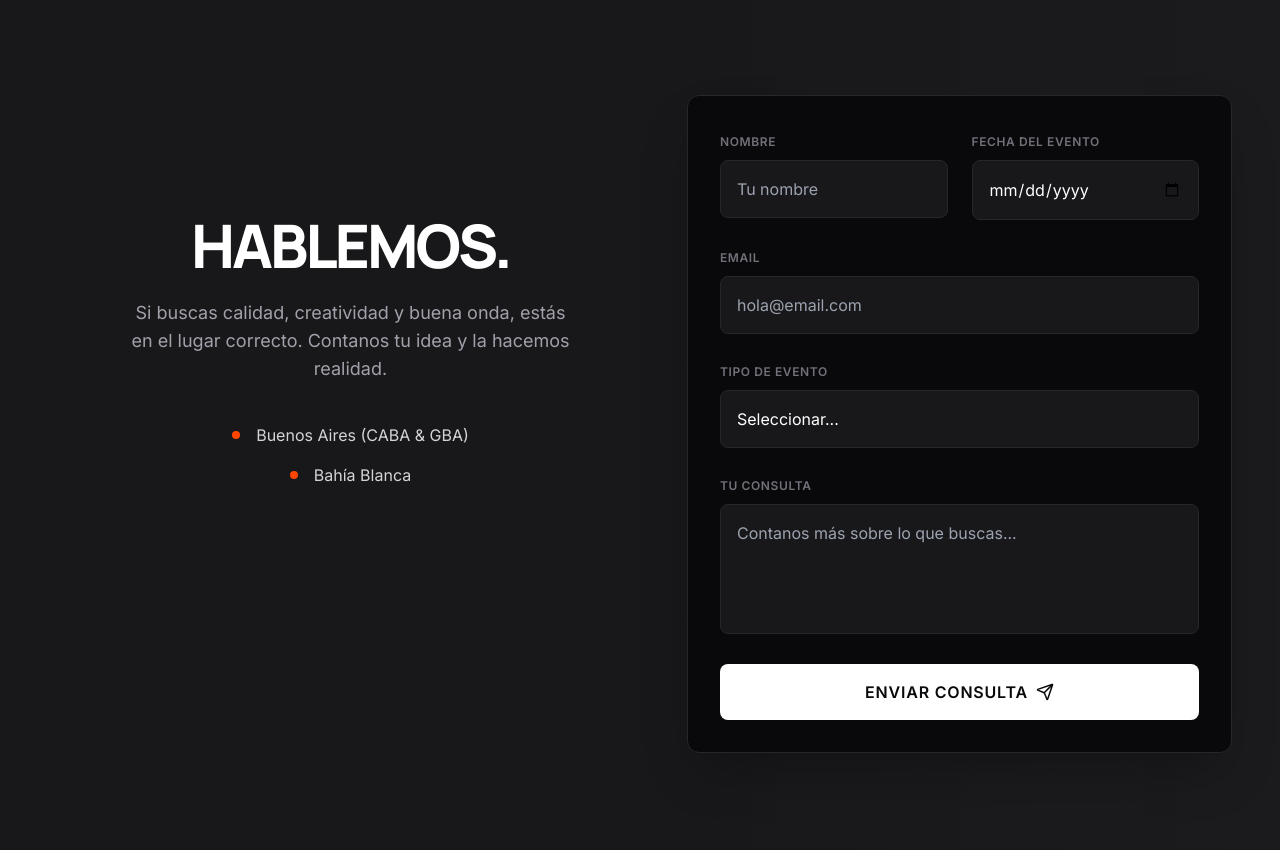
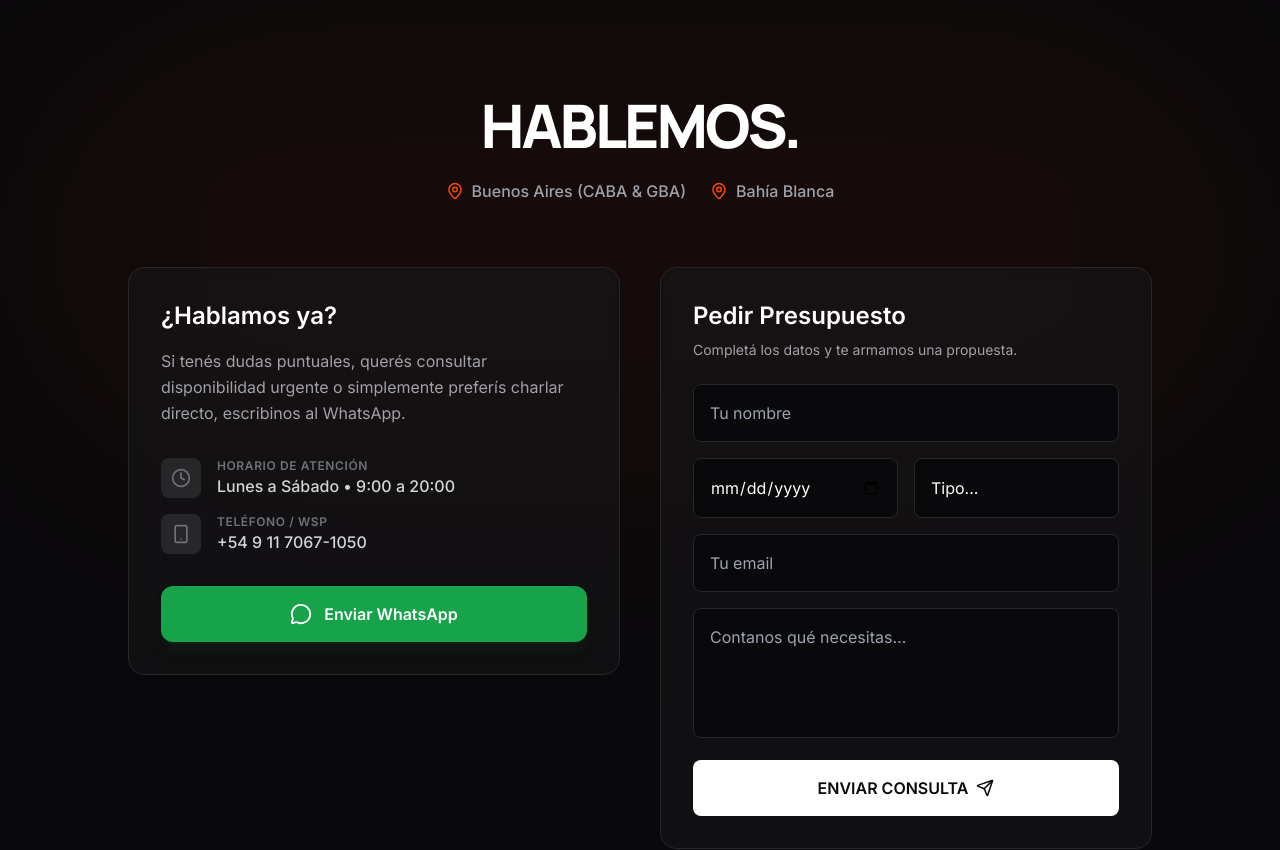
Before and after one commit to joaqui1/Frameba, a React (Vite) app: page / in a window 1280 px wide. Shown: the part 2940-3790 px from the top of the page. Built offline with nearby package versions, Linux system fonts and the light colour scheme.

Commit message:
Mejora diseño Contacto y fix scroll automatico

```diff
--- a/components/Contact.tsx
+++ b/components/Contact.tsx
@@ -1,12 +1,21 @@
 import React, { useState } from 'react';
-import { Send, CheckCircle, AlertCircle } from 'lucide-react';
+import { Send, CheckCircle, AlertCircle, MessageCircle, MapPin, Mail, Clock, Smartphone } from 'lucide-react';
 
 declare global {
-  interface Window { gtag: any; }
+  interface Window {
+    gtag: any;
+    gtag_report_conversion: (url?: string) => boolean;
+  }
 }
 
 export const Contact: React.FC = () => {
   const [status, setStatus] = useState<'idle' | 'submitting' | 'success' | 'error'>('idle');
+
+  const handleWhatsAppClick = () => {
+    if (typeof window.gtag_report_conversion === 'function') {
+      window.gtag_report_conversion();
+    }
+  };
 
   const handleSubmit = async (e: React.FormEvent<HTMLFormElement>) => {
     e.preventDefault();
@@ -43,128 +52,151 @@ export const Contact: React.FC = () => {
   };
 
   return (
-    <section id="contacto" className="py-24 bg-zinc-900 relative overflow-hidden">
-      <div className="absolute top-0 right-0 w-1/2 h-full bg-gradient-to-l from-zinc-800/20 to-transparent pointer-events-none"></div>
+    <section id="contacto" className="py-24 bg-zinc-950 relative overflow-hidden">
+      {/* Fondo sutil */}
+      <div className="absolute top-0 left-1/2 -translate-x-1/2 w-full max-w-7xl h-[500px] bg-brand-orange/5 blur-[120px] rounded-full pointer-events-none"></div>
 
-      <div className="container mx-auto px-6 md:px-12 flex flex-col lg:flex-row gap-16 relative z-10">
+      <div className="container mx-auto px-6 md:px-12 relative z-10">
 
-        {/* Bloque de Texto */}
-        <div className="lg:w-1/2 lg:mt-[120px] lg:ml-[30px] text-center lg:text-center">
+        {/* CABECERA */}
+        <div className="text-center max-w-3xl mx-auto mb-16">
           <h2 className="font-display font-black text-5xl md:text-6xl text-white mb-6 tracking-tighter">
             HABLEMOS.
           </h2>
-          <p className="text-zinc-400 text-lg mb-10 max-w-md mx-auto">
-            Si buscas calidad, creatividad y buena onda, estás en el lugar correcto. Contanos tu idea y la hacemos realidad.
-          </p>
 
-          <div className="space-y-4 flex flex-col items-center">
-            <div className="flex items-center gap-4 text-zinc-300">
-              <div className="w-2 h-2 bg-brand-orange rounded-full"></div>
+          <div className="flex flex-wrap justify-center gap-6 text-zinc-400 font-medium">
+            <div className="flex items-center gap-2">
+              <MapPin size={18} className="text-brand-orange" />
               <span>Buenos Aires (CABA & GBA)</span>
             </div>
-            <div className="flex items-center gap-4 text-zinc-300">
-              <div className="w-2 h-2 bg-brand-orange rounded-full"></div>
+            <div className="flex items-center gap-2">
+              <MapPin size={18} className="text-brand-orange" />
               <span>Bahía Blanca</span>
             </div>
           </div>
         </div>
 
-        {/* Bloque del Formulario */}
-        <div className="lg:w-1/2">
+        {/* GRILLA 50/50 CON ALTURA INDEPENDIENTE (items-start) */}
+        <div className="grid lg:grid-cols-2 gap-10 max-w-5xl mx-auto items-start">
+
+          {/* === COLUMNA 1: INFO Y WHATSAPP === */}
+          <div className="bg-zinc-900/50 border border-zinc-800 rounded-2xl p-8 backdrop-blur-sm">
+            <div className="mb-8">
+              <h3 className="text-2xl font-bold text-white mb-4">¿Hablamos ya?</h3>
+              <p className="text-zinc-400 leading-relaxed">
+                Si tenés dudas puntuales, querés consultar disponibilidad urgente o simplemente preferís charlar directo, escribinos al WhatsApp.
+              </p>
+            </div>
+
+            {/* Datos de contacto rápidos */}
+            <div className="space-y-4 mb-8">
+              <div className="flex items-center gap-4 text-zinc-300">
+                <div className="w-10 h-10 bg-zinc-800 rounded-lg flex items-center justify-center text-zinc-500">
+                  <Clock size={20} />
+                </div>
+                <div>
+                  <p className="text-xs text-zinc-500 uppercase font-bold tracking-wider">Horario de atención</p>
+                  <p className="font-medium">Lunes a Sábado • 9:00 a 20:00</p>
+                </div>
+              </div>
+              <div className="flex items-center gap-4 text-zinc-300">
+                 <div className="w-10 h-10 bg-zinc-800 rounded-lg flex items-center justify-center text-zinc-500">
+                  <Smartphone size={20} />
+                </div>
+                <div>
+                  <p className="text-xs text-zinc-500 uppercase font-bold tracking-wider">Teléfono / WSP</p>
+                  <p className="font-medium">+54 9 11 7067-1050</p>
+                </div>
+              </div>
+            </div>
+
+            {/* Botón WhatsApp */}
+            <a
+              href="https://wa.me/5491170671050"
+              target="_blank"
+              rel="noopener noreferrer"
+              onClick={handleWhatsAppClick}
+              className="w-full bg-green-600 hover:bg-green-500 text-white font-bold py-4 rounded-xl flex items-center justify-center gap-3 transition-all shadow-lg shadow-green-900/20 hover:-translate-y-1"
+            >
+              <MessageCircle size={22} />
+              Enviar WhatsApp
+            </a>
+          </div>
+
+          {/* === COLUMNA 2: FORMULARIO === */}
+          <div className="bg-zinc-900/50 border border-zinc-800 rounded-2xl p-8 backdrop-blur-sm">
 
             {status === 'success' ? (
-            <div className="bg-zinc-950 p-12 rounded-xl border border-green-500/30 shadow-2xl flex flex-col items-center justify-center text-center h-full min-h-[400px]">
-              <div className="w-16 h-16 bg-green-500/20 rounded-full flex items-center justify-center mb-6 text-green-500">
+              <div className="flex flex-col items-center justify-center text-center py-12 min-h-[400px]">
+                <div className="w-16 h-16 bg-green-500/20 rounded-full flex items-center justify-center mb-6 text-green-400">
                   <CheckCircle size={32} />
                 </div>
-              <h3 className="text-2xl font-bold text-white mb-2">¡Mensaje Enviado!</h3>
-              <p className="text-zinc-400">Gracias por escribirnos. Te vamos a responder lo antes posible.</p>
-              <button
-                onClick={() => setStatus('idle')}
-                className="mt-8 text-sm text-brand-orange hover:text-white transition-colors uppercase font-bold tracking-widest"
-              >
-                Enviar otro mensaje
+                <h3 className="text-2xl font-bold text-white mb-2">¡Recibido!</h3>
+                <p className="text-zinc-400 mb-8 max-w-xs mx-auto">Tu mensaje llegó perfecto. Te vamos a responder en breve.</p>
+                <button onClick={() => setStatus('idle')} className="text-brand-orange hover:text-white font-bold text-sm uppercase tracking-widest border-b border-transparent hover:border-white transition-all pb-1">
+                  Enviar otra consulta
                 </button>
               </div>
             ) : (
-            <form
-              onSubmit={handleSubmit}
-              className="space-y-6 bg-zinc-950 p-8 rounded-xl border border-zinc-800 shadow-2xl"
-            >
-              <div className="grid grid-cols-1 md:grid-cols-2 gap-6">
-                <div className="space-y-2">
-                  <label className="text-xs uppercase font-bold text-zinc-500 tracking-wider">Nombre</label>
-                  <input
-                    type="text"
-                    name="nombre"
-                    className="w-full bg-zinc-900 border border-zinc-800 rounded-lg p-4 text-white focus:outline-none focus:border-brand-orange transition-colors"
-                    placeholder="Tu nombre"
-                    required
-                  />
-                </div>
-                <div className="space-y-2">
-                  <label className="text-xs uppercase font-bold text-zinc-500 tracking-wider">Fecha del evento</label>
-                  <input
-                    type="date"
-                    name="fecha"
-                    className="w-full bg-zinc-900 border border-zinc-800 rounded-lg p-4 text-white focus:outline-none focus:border-brand-orange transition-colors"
-                  />
-                </div>
+              <>
+                <div className="mb-6">
+                   <h3 className="text-2xl font-bold text-white mb-2">Pedir Presupuesto</h3>
+                   <p className="text-zinc-400 text-sm">Completá los datos y te armamos una propuesta.</p>
                 </div>
 
-              <div className="space-y-2">
-                <label className="text-xs uppercase font-bold text-zinc-500 tracking-wider">Email</label>
+                <form onSubmit={handleSubmit} className="space-y-4">
+                  <div className="space-y-4">
                     <input
-                  type="email"
-                  name="email"
-                  className="w-full bg-zinc-900 border border-zinc-800 rounded-lg p-4 text-white focus:outline-none focus:border-brand-orange transition-colors"
-                  placeholder="hola@email.com"
-                  required
+                      type="text" name="nombre" placeholder="Tu nombre" required
+                      className="w-full bg-zinc-950 border border-zinc-800 rounded-lg p-4 text-white focus:outline-none focus:border-brand-orange transition-colors"
                     />
-              </div>
 
-              <div className="space-y-2">
-                <label className="text-xs uppercase font-bold text-zinc-500 tracking-wider">Tipo de Evento</label>
-                <select name="evento" className="w-full bg-zinc-900 border border-zinc-800 rounded-lg p-4 text-white focus:outline-none focus:border-brand-orange transition-colors appearance-none">
-                  <option>Seleccionar...</option>
+                    <div className="grid grid-cols-2 gap-4">
+                        <input
+                        type="date" name="fecha"
+                        className="w-full bg-zinc-950 border border-zinc-800 rounded-lg p-4 text-white focus:outline-none focus:border-brand-orange transition-colors"
+                        />
+                         <select name="evento" className="w-full bg-zinc-950 border border-zinc-800 rounded-lg p-4 text-white focus:outline-none focus:border-brand-orange transition-colors appearance-none">
+                            <option>Tipo...</option>
                             <option>Boda</option>
                             <option>15 Años</option>
-                  <option>Corporativo / Marca</option>
+                            <option>Empresa</option>
                             <option>Otro</option>
                         </select>
                     </div>
 
-              <div className="space-y-2">
-                <label className="text-xs uppercase font-bold text-zinc-500 tracking-wider">Tu Consulta</label>
-                <textarea
-                  name="mensaje"
-                  rows={4}
-                  className="w-full bg-zinc-900 border border-zinc-800 rounded-lg p-4 text-white focus:outline-none focus:border-brand-orange transition-colors resize-none"
-                  placeholder="Contanos más sobre lo que buscas..."
-                ></textarea>
+                    <input
+                        type="email" name="email" placeholder="Tu email" required
+                        className="w-full bg-zinc-950 border border-zinc-800 rounded-lg p-4 text-white focus:outline-none focus:border-brand-orange transition-colors"
+                    />
                   </div>
 
+                  <textarea
+                    name="mensaje" rows={4} placeholder="Contanos qué necesitas..."
+                    className="w-full bg-zinc-950 border border-zinc-800 rounded-lg p-4 text-white focus:outline-none focus:border-brand-orange transition-colors resize-none"
+                  ></textarea>
+
                   {status === 'error' && (
-                <div className="flex items-center gap-2 text-red-400 text-sm bg-red-900/20 p-3 rounded-lg border border-red-900/50">
-                  <AlertCircle size={16} />
-                  Hubo un error al enviar. Por favor intenta de nuevo.
+                    <div className="text-red-400 text-sm bg-red-950/20 p-3 rounded border border-red-900/30 flex items-center gap-2">
+                      <AlertCircle size={16} /> Hubo un error.
                     </div>
                   )}
 
                   <button
-                type="submit"
-                disabled={status === 'submitting'}
-                className="w-full bg-white text-zinc-950 py-4 rounded-lg font-bold uppercase tracking-wider hover:bg-brand-orange hover:text-white transition-all flex items-center justify-center gap-2 mt-4 disabled:opacity-50 disabled:cursor-not-allowed"
+                    type="submit" disabled={status === 'submitting'}
+                    className="w-full bg-white text-zinc-950 font-bold py-4 rounded-lg flex items-center justify-center gap-2 transition-all hover:bg-brand-orange hover:text-white"
                   >
                     {status === 'submitting' ? 'Enviando...' : (
-                  <>Enviar Consulta <Send size={18} /></>
+                      <>ENVIAR CONSULTA <Send size={18} /></>
                     )}
                   </button>
                 </form>
+              </>
             )}
           </div>
 
         </div>
+      </div>
     </section>
   );
 };
```
Also changed, not shown: App.tsx (+18 -1 lines). Lines whose indentation alone changed are shown as unchanged.
